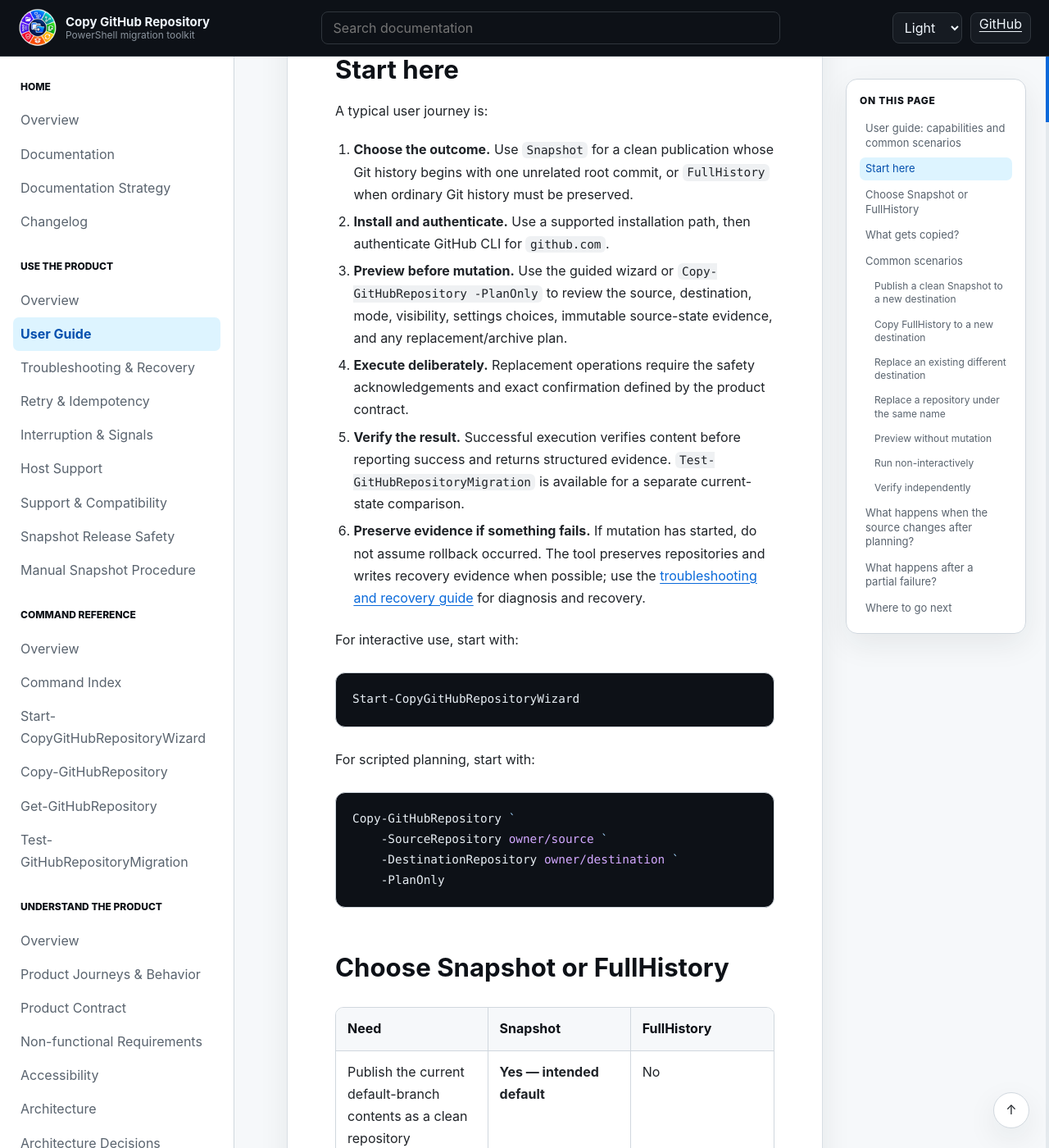
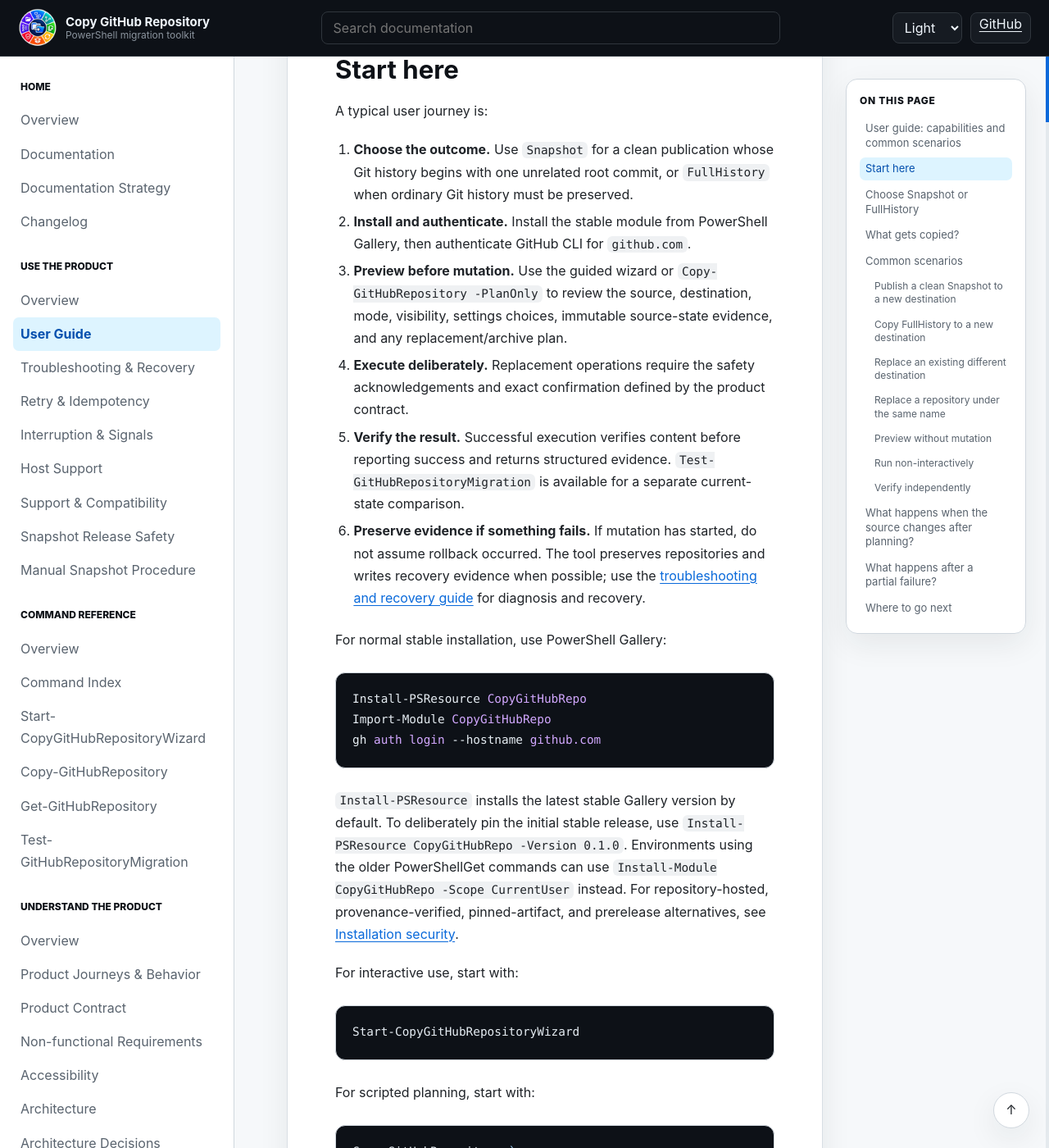
Before and after one commit to infoconex/copy-github-repo, a Jekyll site: the page built from docs/user/user-guide.md, in a window 1280 px wide and 1400 px high, scrolled down 561 px. Shown: the whole window at 82% size. Built offline with Jekyll 4.4.1, drawn with Linux system fonts in a browser that asks for light colours; our own code applies the rules of GitHub Pages for plain Markdown files; some of the changed text lies outside the part shown.

Commit message:
Document Gallery install in user guide

````diff
--- a/docs/user/user-guide.md
+++ b/docs/user/user-guide.md
@@ -9,11 +9,21 @@ For normative behavior, safety invariants, and supported scope, see [`product-co
 A typical user journey is:
 
 1. **Choose the outcome.** Use `Snapshot` for a clean publication whose Git history begins with one unrelated root commit, or `FullHistory` when ordinary Git history must be preserved.
-2. **Install and authenticate.** Use a supported installation path, then authenticate GitHub CLI for `github.com`.
+2. **Install and authenticate.** Install the stable module from PowerShell Gallery, then authenticate GitHub CLI for `github.com`.
 3. **Preview before mutation.** Use the guided wizard or `Copy-GitHubRepository -PlanOnly` to review the source, destination, mode, visibility, settings choices, immutable source-state evidence, and any replacement/archive plan.
 4. **Execute deliberately.** Replacement operations require the safety acknowledgements and exact confirmation defined by the product contract.
 5. **Verify the result.** Successful execution verifies content before reporting success and returns structured evidence. `Test-GitHubRepositoryMigration` is available for a separate current-state comparison.
 6. **Preserve evidence if something fails.** If mutation has started, do not assume rollback occurred. The tool preserves repositories and writes recovery evidence when possible; use the [troubleshooting and recovery guide](troubleshooting-recovery.md) for diagnosis and recovery.
+
+For normal stable installation, use PowerShell Gallery:
+
+```powershell
+Install-PSResource CopyGitHubRepo
+Import-Module CopyGitHubRepo
+gh auth login --hostname github.com
+```
+
+`Install-PSResource` installs the latest stable Gallery version by default. To deliberately pin the initial stable release, use `Install-PSResource CopyGitHubRepo -Version 0.1.0`. Environments using the older PowerShellGet commands can use `Install-Module CopyGitHubRepo -Scope CurrentUser` instead. For repository-hosted, provenance-verified, pinned-artifact, and prerelease alternatives, see [Installation security](../security/installation-security.md).
 
 For interactive use, start with:
 
````
Also changed, not shown: other parts of docs/user/user-guide.md (+3 -3 lines).
